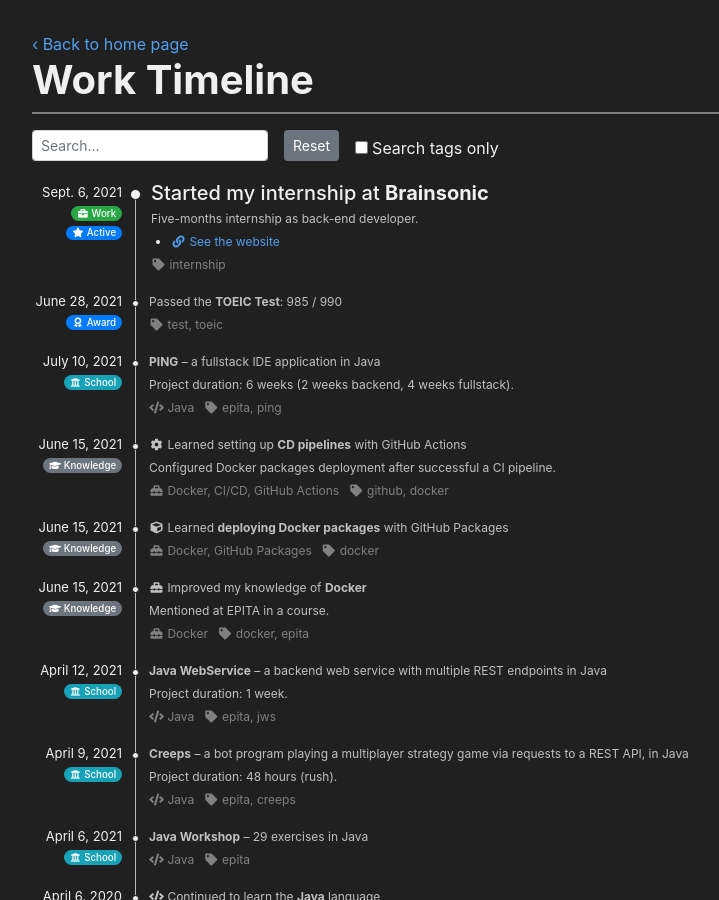
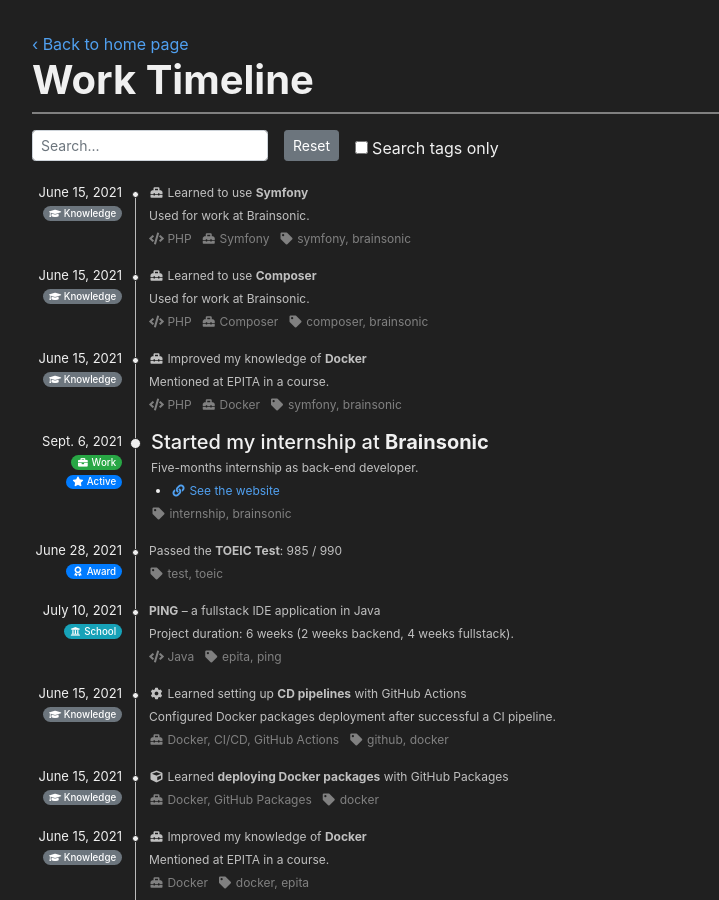
Before and after one commit to matiboux/matiboux.me, a Jekyll site: the page built from timeline.html, in a window 1280 px wide and 900 px high. Shown: the whole window, without its empty margins (53-772 px from the left). Built offline with Jekyll 4.4.1, drawn with Linux system fonts in a browser that asks for light colours; nearby versions of some CDN libraries.

Commit message:
Add Composer and Symfony to timeline.yml

```diff
--- a/_data/timeline.yml
+++ b/_data/timeline.yml
@@ -13,6 +13,33 @@
   # tags: []
 
 
+- description:
+  - <i class="fas fa-toolbox fa-fw"></i> Learned to use <b>Symfony</b>
+  - Used for work at Brainsonic.
+  date: June 15, 2021
+  tools: [Symfony]
+  languages: [PHP]
+  category: knowledge
+  tags: [symfony, brainsonic]
+
+- description:
+  - <i class="fas fa-toolbox fa-fw"></i> Learned to use <b>Composer</b>
+  - Used for work at Brainsonic.
+  date: June 15, 2021
+  tools: [Composer]
+  languages: [PHP]
+  category: knowledge
+  tags: [composer, brainsonic]
+
+- description:
+  - <i class="fas fa-toolbox fa-fw"></i> Improved my knowledge of <b>Docker</b>
+  - Mentioned at EPITA in a course.
+  date: June 15, 2021
+  tools: [Docker]
+  languages: [PHP]
+  category: knowledge
+  tags: [symfony, brainsonic]
+
 - title: Started my internship at <b>Brainsonic</b>
   description:
   - Five-months internship as back-end developer.
@@ -23,7 +50,7 @@
   date: Sept. 6, 2021
   category: work
   status: active
-  tags: [internship]
+  tags: [internship, brainsonic]
 
 - description:
   - "Passed the <b>TOEIC Test</b>: 985 / 990"
```
